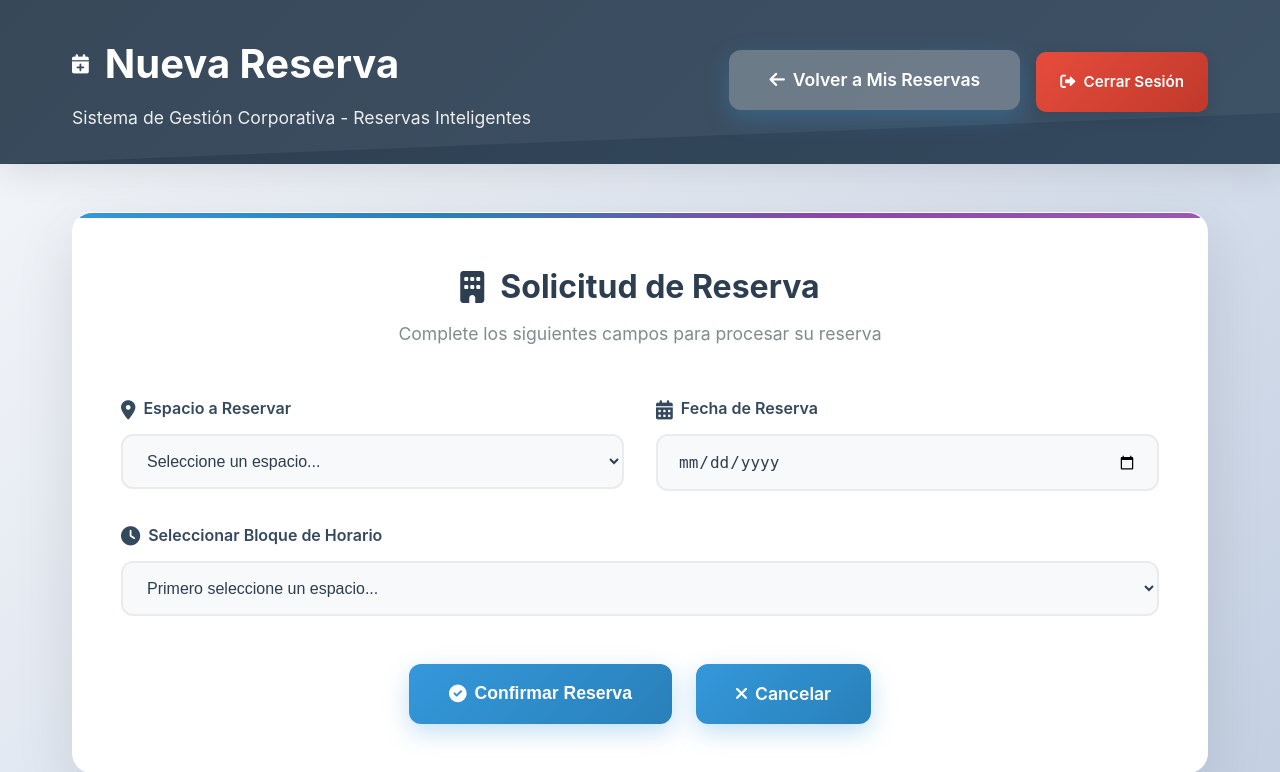
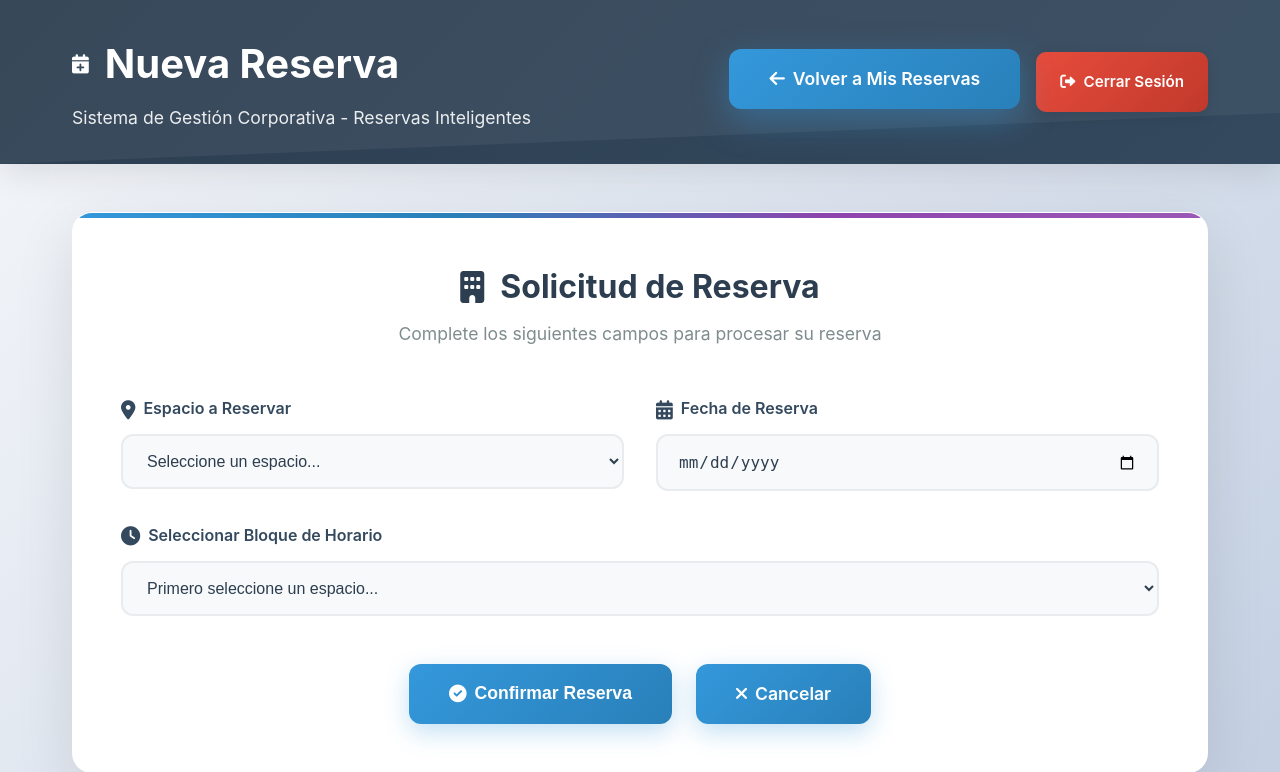
Before and after one commit to camilacarbajal07032013-dev/sistema_reservas_edificio, a Django app: template reservas/templates/reservas/nueva_reserva.html in a window 1280 px wide, with the pointer over the restyled element. Shown: the top 772 px of the page. Run offline with Django 5.2, Linux system fonts and the light colour scheme; the template is opened without the code that fills it, so the values that code supplies are empty.

Commit message:
Update nueva_reserva.html

```diff
--- a/reservas/templates/reservas/nueva_reserva.html
+++ b/reservas/templates/reservas/nueva_reserva.html
@@ -107,8 +107,13 @@
         }
 
         .btn-secondary:hover {
-            background: rgba(255,255,255,0.25);
-            transform: translateY(-2px);
+            transform: translateY(-3px);
+            box-shadow: 0 12px 35px rgba(52,152,219,0.4);
+        }
+
+        .btn-secondary:active {
+            transform: translateY(-1px);
+
         }
 
         .btn-danger {
```
